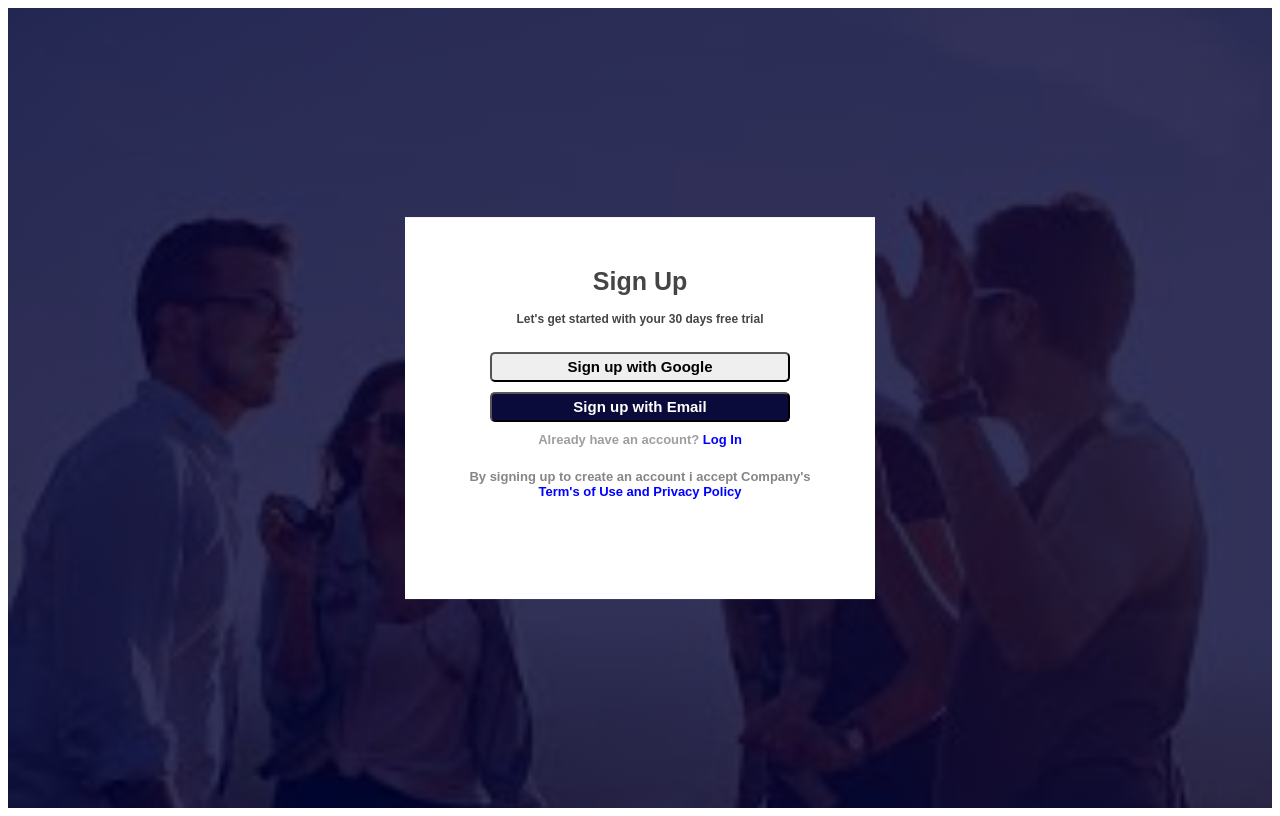
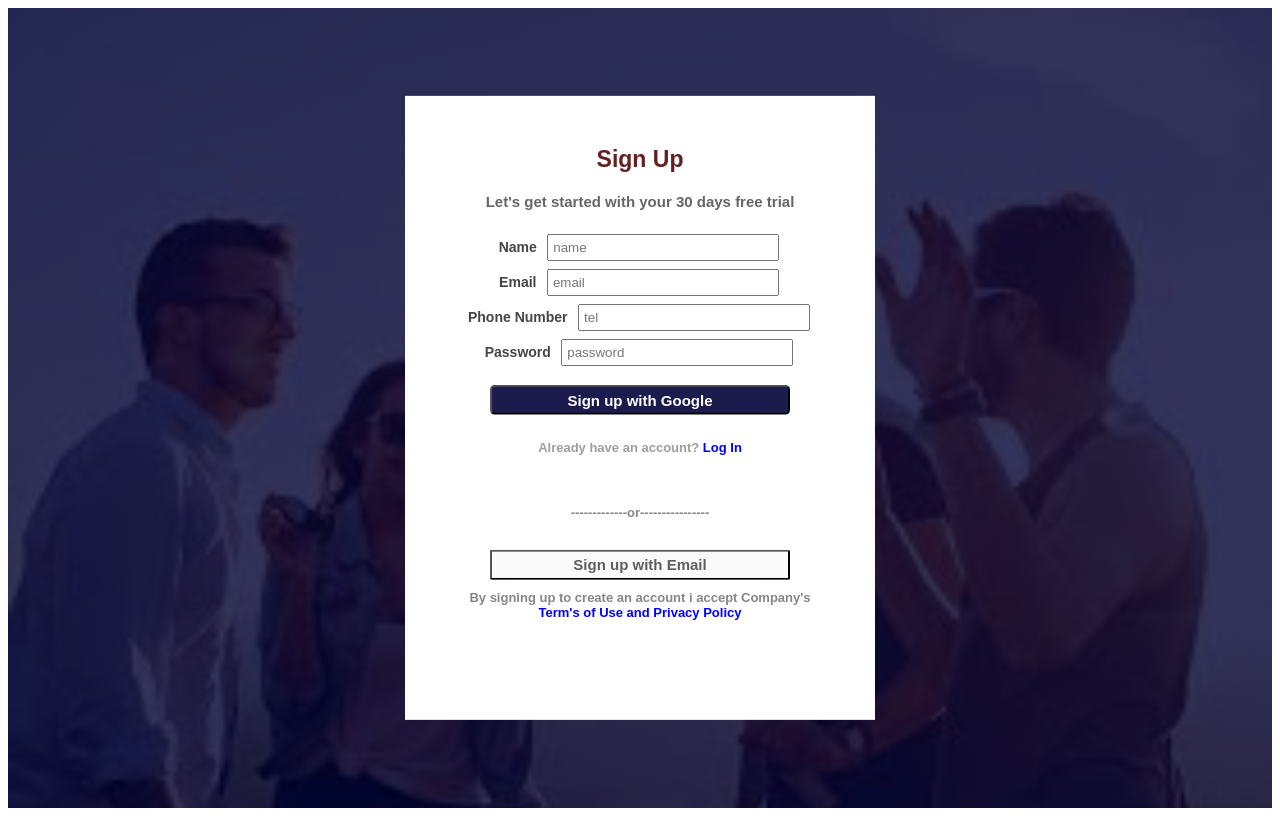
Before and after one commit to happyakpewe/classwork-3, a plain HTML site: page index.html in a window 1280 px wide. Drawn offline with Linux system fonts and the light colour scheme.

Commit message:
classwork3 part2

```diff
--- a/classwork.css
+++ b/classwork.css
@@ -20,14 +20,23 @@
 }
 
 .form label{
-    font-size: 25px;
+    font-size: 14px;
     font-weight: bold;
     color: rgb(70, 69, 69);
+    padding: 2px;
+}
+
+.form h2{
+    font-size: 23px;
+    font-weight: bold;
+    color: rgb(99, 32, 32);
+    margin-top: 0;
 }
 
 .form h4{
-    font-size: 12px;
-    color: rgb(70, 69, 69);
+    font-size: 15px;
+    color: rgb(102, 102, 102);
+    margin: 20px;
 }
 
 .butn{
@@ -42,6 +51,9 @@
     border-radius: 5px;
     font-size: 15px;
     font-weight: bold;
+    margin: 15px;
+    background-color: rgb(27, 27, 77);
+    color: white;
 
 }
 
@@ -49,11 +61,11 @@
     width: 300px;
     height: 30px;
     outline: none;
-    border-radius: 5px;
+    border-radius: 2px;
     font-size: 15px;
     font-weight: bold;
-    color: white;
-    background-color: rgb(11, 11, 59);
+    color: rgb(95, 95, 95);
+    background-color: rgb(250, 250, 250);
 }
 
 .form span{
@@ -71,3 +83,12 @@
     margin-top: 10px;
     color: rgb(134, 134, 134);
 }
+
+.form input{
+width: 220px;
+max-height: 30px;
+padding: 4px;
+margin: 4px;
+outline: rgb(32, 32, 218);
+
+}
--- a/index.html
+++ b/index.html
@@ -9,17 +9,37 @@
 <body>
     <div class="container">
         <div class="form">
-        <label>Sign Up</label>
+        <h2>Sign Up</h2>
         <h4>Let's get started with your 30 days free trial</h4>
 
-        <div class="butn">
-        <button class="btn">Sign up with Google</button>
+        <div>
+        <label>Name</label>
+        <input type="text" placeholder="name" checked>
         </div>
 
         <div>
-        <button class="butnn">Sign up with Email</button>
+        <label>Email</label>
+        <input type="email" placeholder="email" checked>
         </div>
+
+        <div>
+        <label>Phone Number</label>
+        <input type="tel" placeholder="tel" checked>
+         </div>
+
+        <div>
+        <label>Password</label>
+        <input type="password" placeholder="password" checked>
+         </div>
+
+        <button class="btn">Sign up with Google</button>
+
         <h5>Already have an account?<span> Log In</span></h5>
+        <br>
+         <h6>-------------or----------------</h6>
+        <div>
+            <button class="butnn">Sign up with Email</button>
+            </div>
 
         <h6>By signing up to create an account i accept Company's <br>
         <span>Term's of Use and Privacy Policy</span></h6>
```
